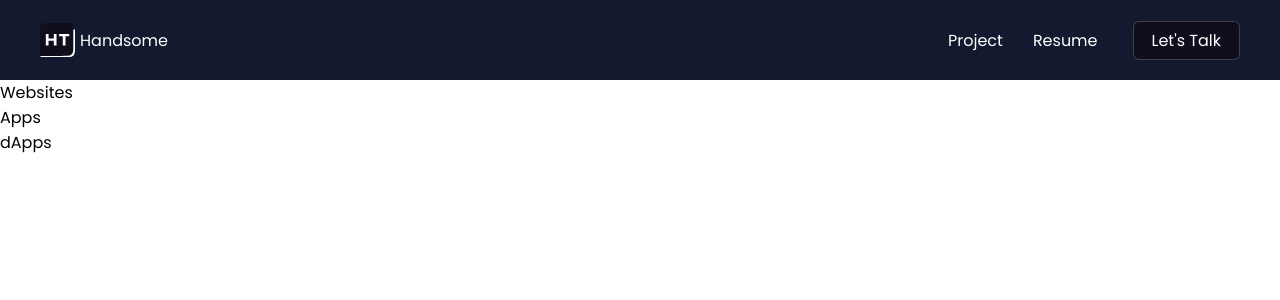
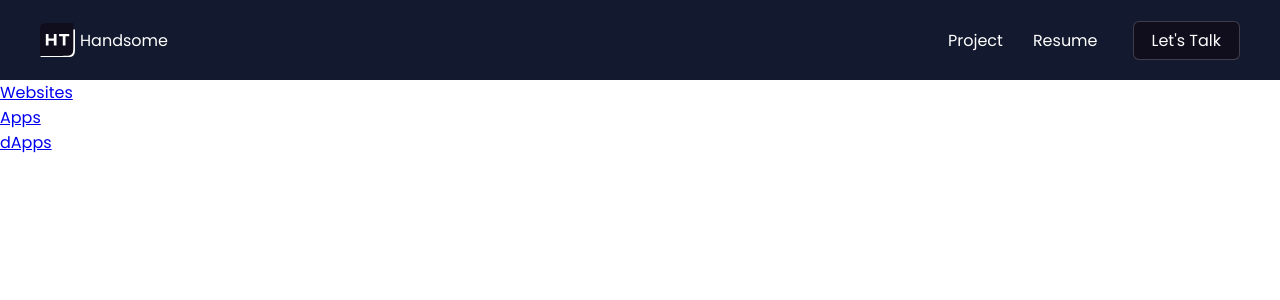
Before and after one commit to huzitaiwo/handsome, a React (Create React App) app: page /project in a window 1280 px wide. Shown: the top 300 px of the page. Built offline with nearby package versions, Linux system fonts and the light colour scheme.

Commit message:
Project page

```diff
--- a/src/App.js
+++ b/src/App.js
@@ -9,7 +9,6 @@ import Navbar from './components/Navbar'
 import Project from './pages/project/Project'
 import Contact from './pages/contact/Contact'
 import Website from './pages/project/Website'
-import Sidebar from './components/Sidebar'
 import Apps from './pages/project/Apps'
 import Dapps from './pages/project/Dapps'
 
--- a/src/components/Sidebar.js
+++ b/src/components/Sidebar.js
@@ -7,9 +7,9 @@ export default function Sidebar() {
   return (
     <div className='sidebar'>
       <ul>
-        <li><NavLink to='/'></NavLink>Websites</li>
-        <li><NavLink to='/'></NavLink>Apps</li>
-        <li><NavLink to='/'></NavLink>dApps</li>
+        <li><NavLink to='/website'>Websites</NavLink></li>
+        <li><NavLink to='/apps'>Apps</NavLink></li>
+        <li><NavLink to='/dapps'>dApps</NavLink></li>
       </ul>
     </div>
   )
--- a/src/pages/project/Project.js
+++ b/src/pages/project/Project.js
@@ -5,7 +5,7 @@ import './Project.css'
 
 export default function Project() {
   return (
-    <div>
+    <div className='project'>
       <Sidebar />
     </div>
   )
```
